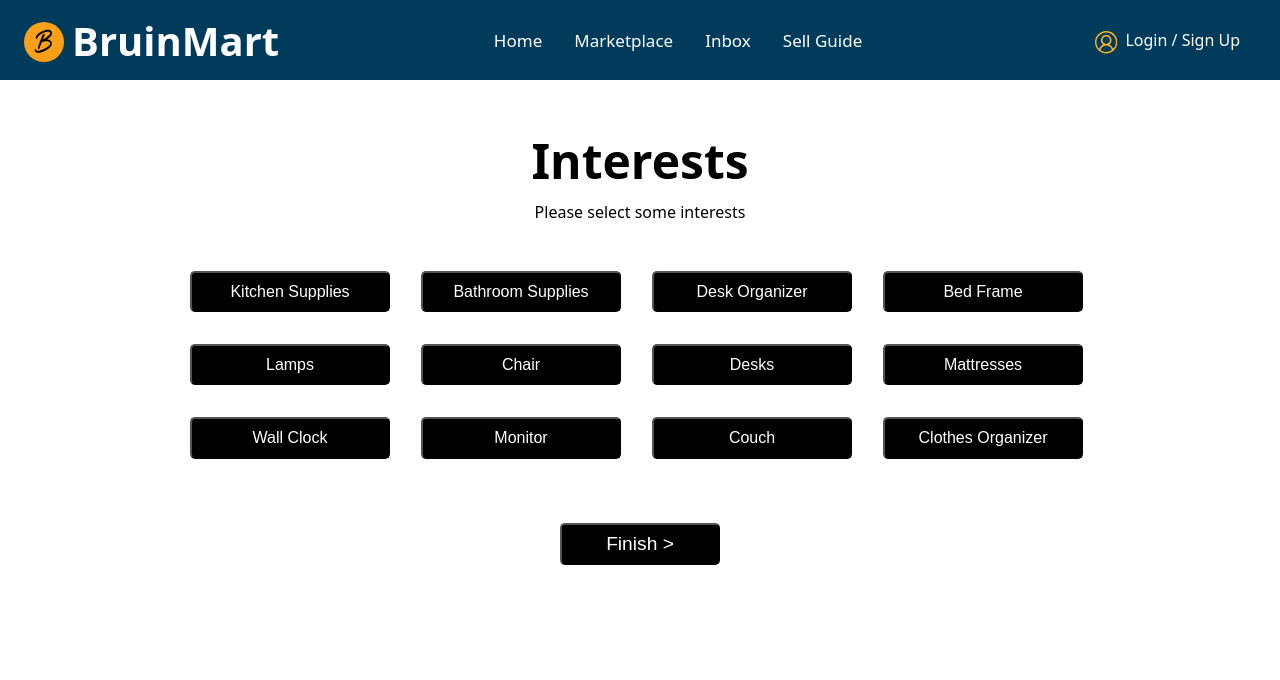
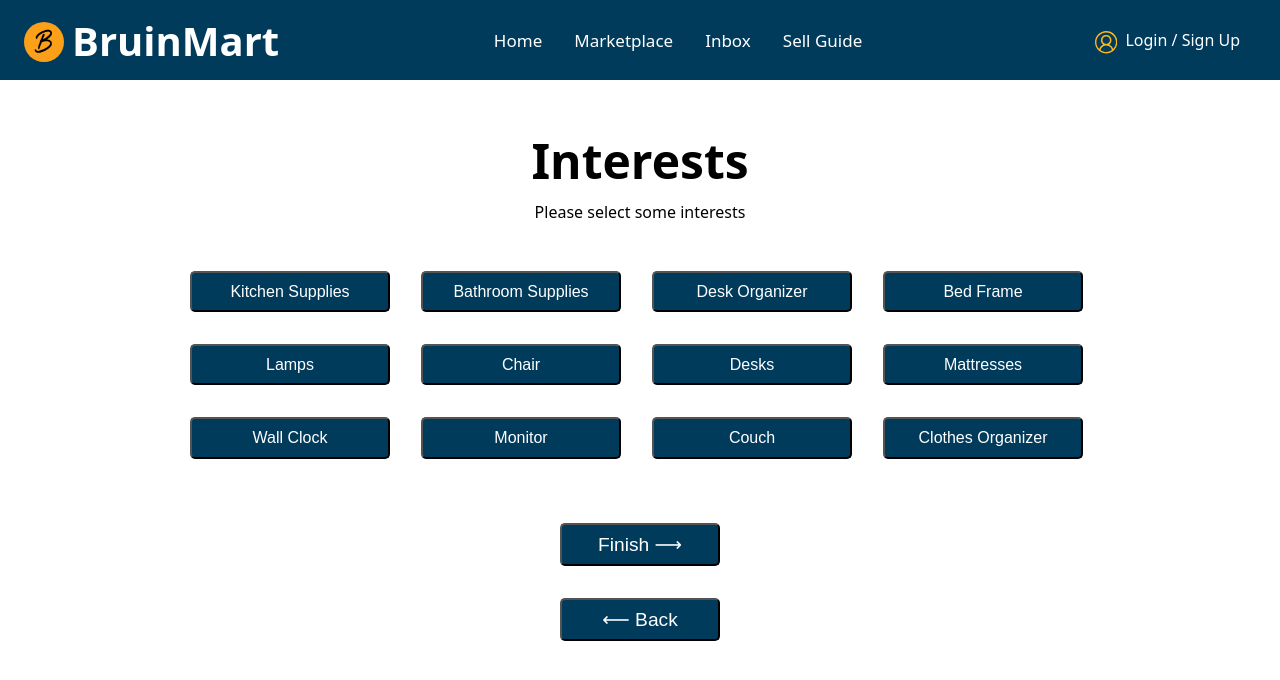
Before and after one commit to ythou00/BruinMart_Official, a React (Vite) app: page /user-setup in a window 1280 px wide. Shown: the top 680 px of the page. Built offline with nearby package versions, Linux system fonts and the light colour scheme; a web font is replaced by a local one.

Commit message:
added a revert button

```diff
--- a/src/component/SelectInterests.jsx
+++ b/src/component/SelectInterests.jsx
@@ -120,9 +120,10 @@ function SelectInterests() {
       </div>
       <button type = "button"
         className = "to-finish"
-        onClick = {() => navigate("/setup-complete")}>
-          Finish    &gt;
-      </button>
+        onClick = {() => navigate("/setup-complete")}>Finish ⟶</button>
+      <button type = "button"
+        className = "revert-back"
+        onClick = {() => navigate("/setup-complete")}>⟵ Back</button>
     </>
   );
 }
--- a/src/component/SelectInterestsStyles.css
+++ b/src/component/SelectInterestsStyles.css
@@ -14,13 +14,26 @@
 /* Finish button, centered and responsive */
 .to-finish {
   display: block;
-  background-color: black;
+  background-color: #003B5C;
   color: white;
   cursor: pointer;
   width: 160px;
   font-size: 1.2rem;
   border-radius: 5px;
   margin: 4rem auto 2rem auto; /* Centered below button grid */
+  padding: 0.5rem 1rem;
+}
+
+/* back button */
+.revert-back {
+  display: block;
+  background-color: #003B5C;
+  color: white;
+  cursor: pointer;
+  width: 160px;
+  font-size: 1.2rem;
+  border-radius: 5px;
+  margin: 2rem auto 2rem auto; /* Centered below button grid */
   padding: 0.5rem 1rem;
 }
 
@@ -59,7 +72,7 @@
 
 /* Remove old .one/.two/.three classes */
 .not-looking-for {
-  background-color: black;
+  background-color: #003B5C;
   color: white;
 }
 
```
